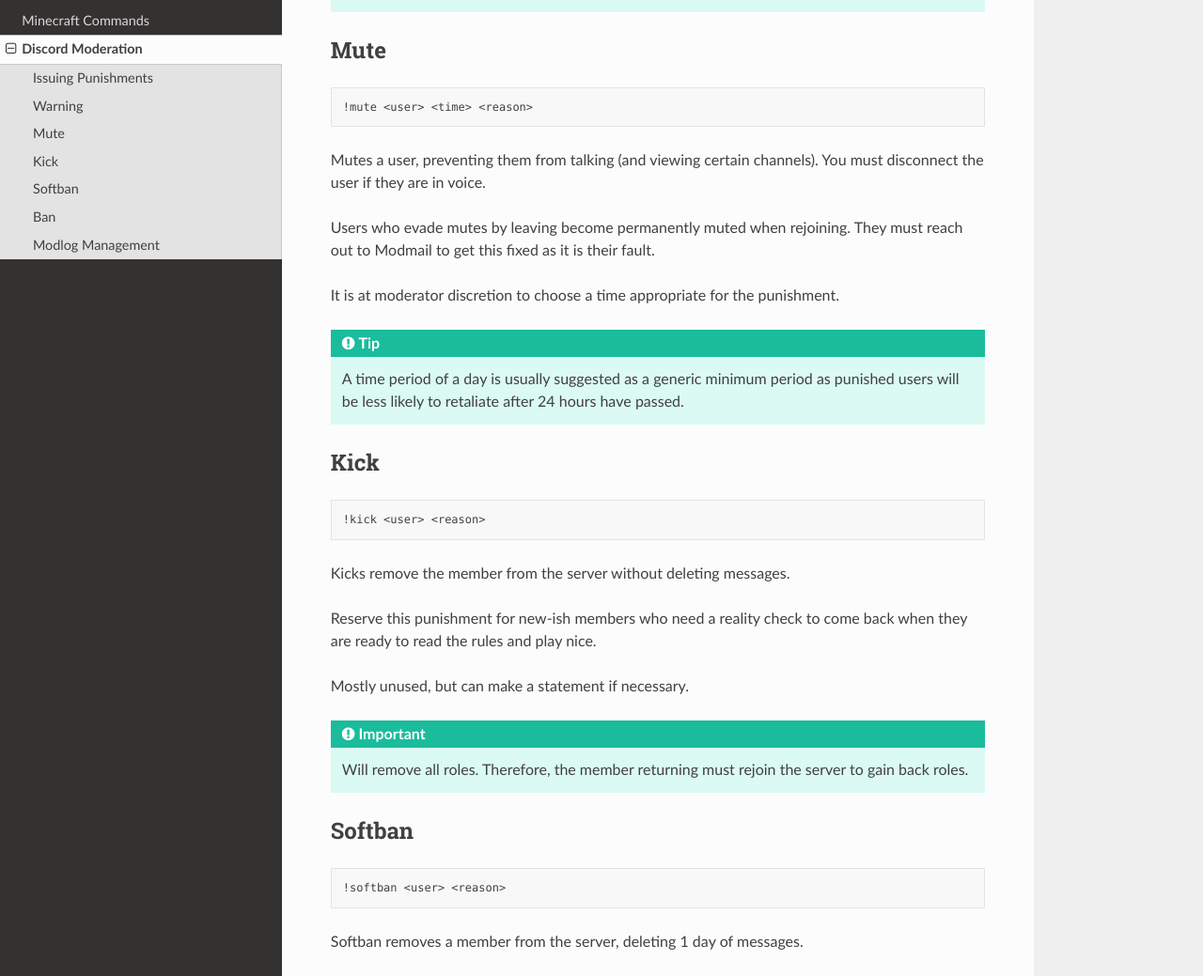
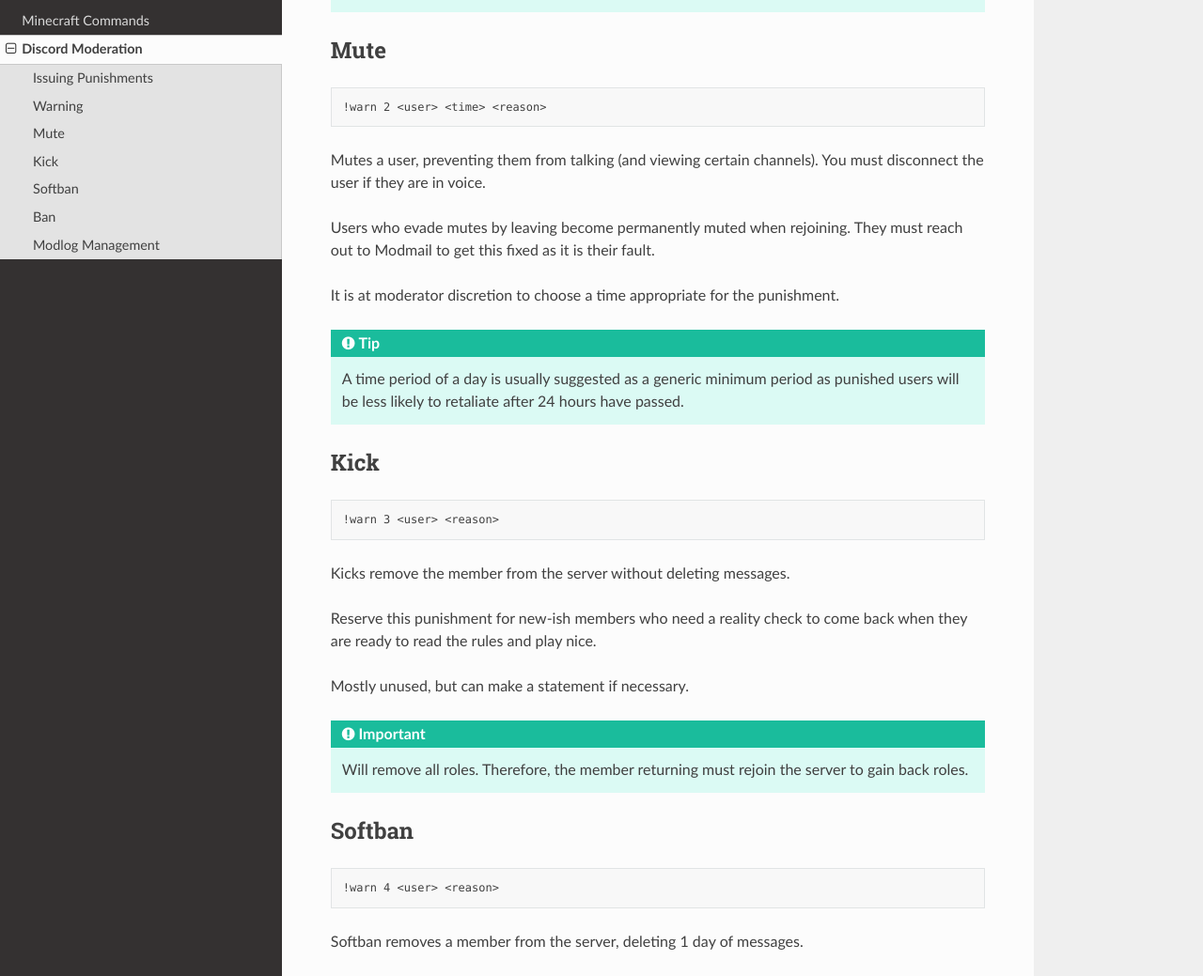
Before and after one commit to retromcorg/ReadtheDocs-RetroMC, a Sphinx documentation site: the page built from docs/source/discordmod.rst, in a window 1280 px wide and 1400 px high, scrolled down 1116 px. Shown: the part 153-1192 px from the top of the window at 94% size. Built offline with Sphinx 7.4.7 and the Read the Docs theme 2.0.0, drawn with Linux system fonts in a browser that asks for light colours; some of the changed text lies outside the part shown.

Commit message:
Update discordmod.rst
Update the mod commands to reflect the table and correct usage

```diff
--- a/docs/source/discordmod.rst
+++ b/docs/source/discordmod.rst
@@ -58,7 +58,7 @@ Mute
 
 .. code-block:: none
 
-    !mute <user> <time> <reason>
+    !warn 2 <user> <time> <reason>
 
 Mutes a user, preventing them from talking (and viewing certain channels). You must disconnect the user if they are in voice.
 
@@ -74,7 +74,7 @@ Kick
 
 .. code-block:: none
 
-    !kick <user> <reason>
+    !warn 3 <user> <reason>
 
 Kicks remove the member from the server without deleting messages.
 
@@ -90,7 +90,7 @@ Softban
 
 .. code-block:: none
 
-    !softban <user> <reason>
+    !warn 4 <user> <reason>
 
 Softban removes a member from the server, deleting 1 day of messages.
 
@@ -106,7 +106,7 @@ Ban
 
 .. code-block:: none
 
-    !ban <user> <reason>
+    !warn 5 <user> <reason>
 
 Bans and DMs the user a link where they may appeal and purges 1 day of messages.
 
```
